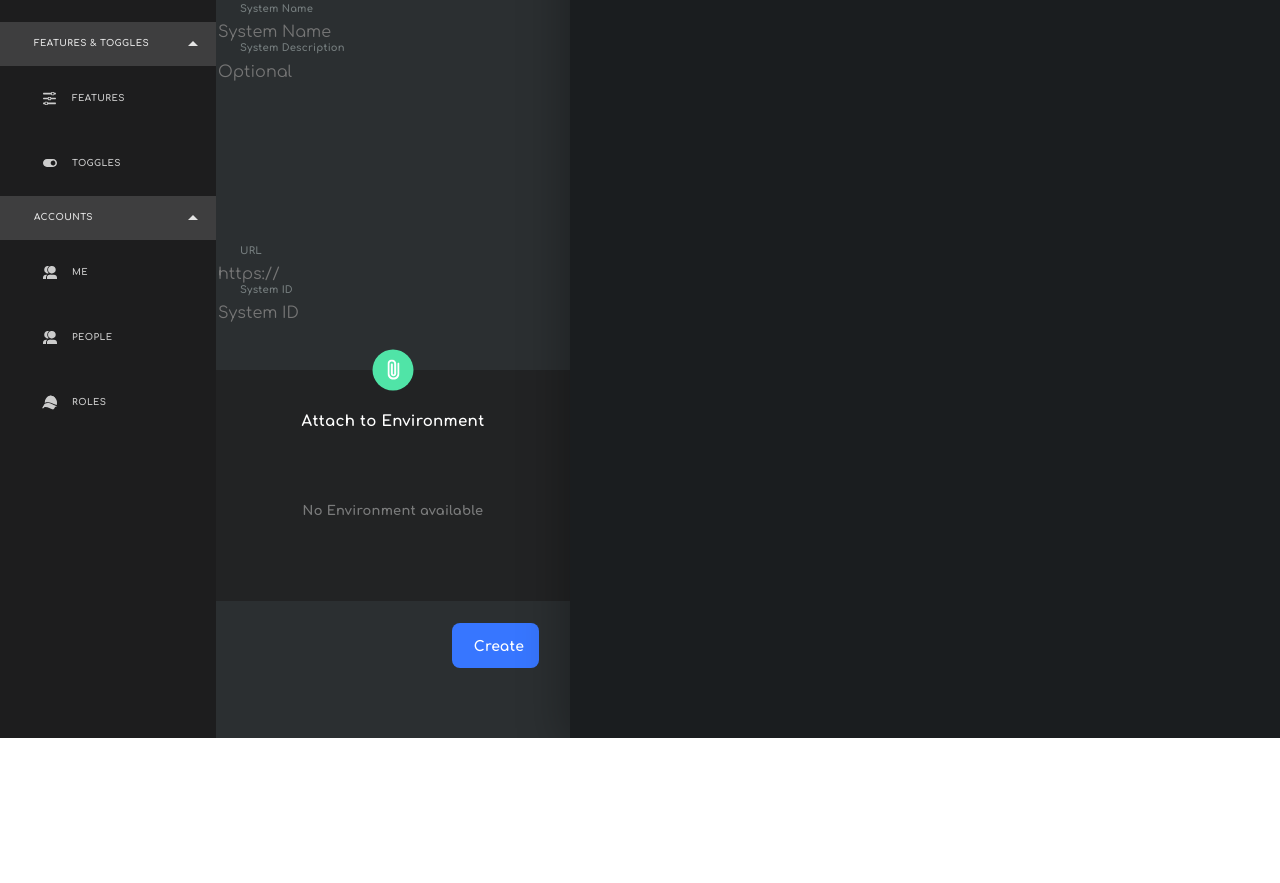
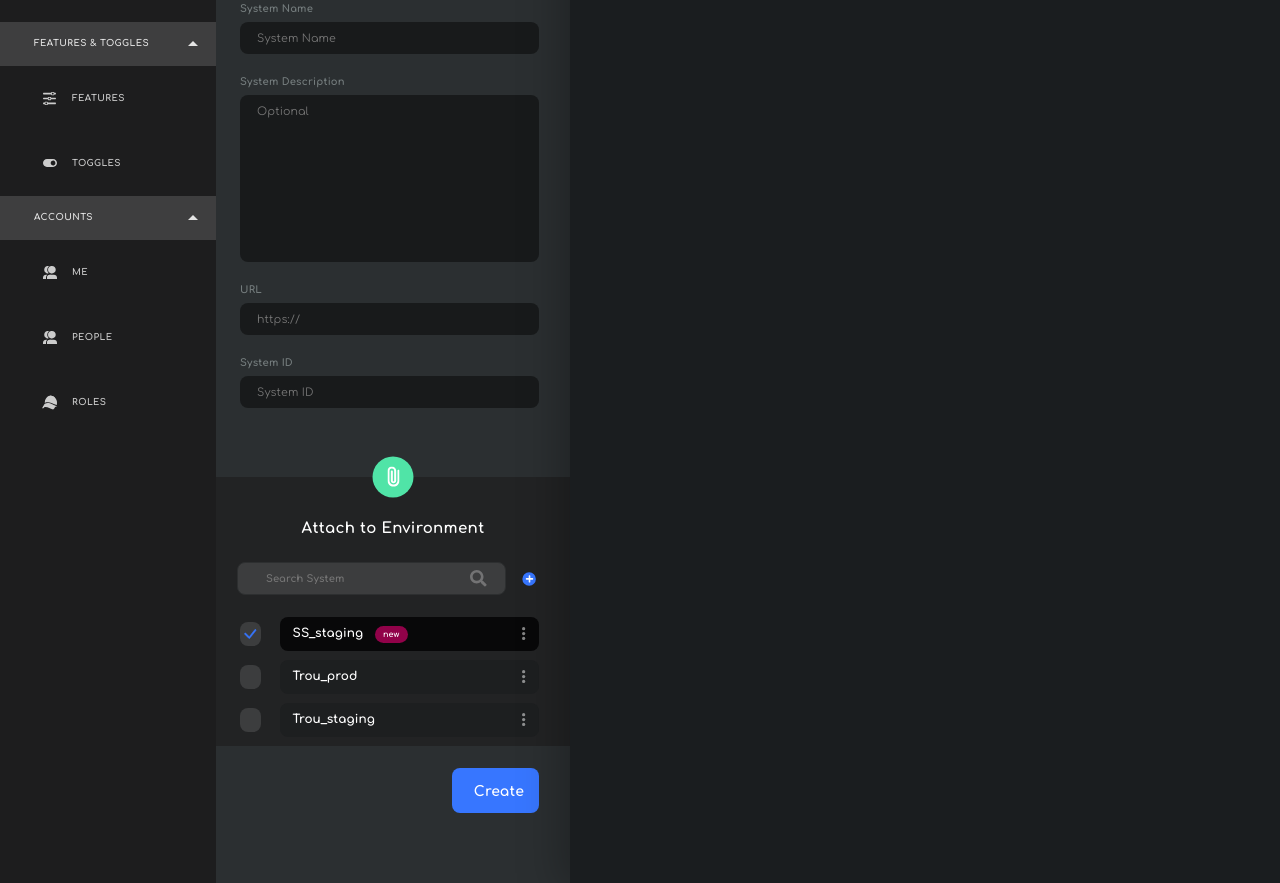
Before and after one commit to dennyangestipratama/web-mespo, a React (Create React App) app: page /create in a window 1280 px wide. Shown: the part 232-1115 px from the top of the page. Before the commit the page ends 970 px from the top, so only its background shows below. Built offline with nearby package versions, Linux system fonts and the light colour scheme.

Commit message:
environtment available

```diff
--- a/src/Screens/SystemEnvironment/Components/TabEnvironment.js
+++ b/src/Screens/SystemEnvironment/Components/TabEnvironment.js
@@ -13,6 +13,7 @@ const TabEnvironment = ({ setModalEnvironment }) => {
 	const [environment, setEnvironment] = useState(null)
 	const [isCheckShapestone, setCheckShapestone] = useState(true)
 	const [isCheck, setCheck] = useState(false)
+
 	return (
 		<div className='tabSystem'>
 			<div className='empty'>
--- a/src/Screens/SystemEnvironment/Components/TabSystem.js
+++ b/src/Screens/SystemEnvironment/Components/TabSystem.js
@@ -1,9 +1,20 @@
+import { useState, Fragment } from 'react'
+
 import Button from '@Components/Button'
 
 import { ReactComponent as IconInfo } from '@Assets/Icon/info.svg'
 import { ReactComponent as IconAttachment } from '@Assets/Icon/attachment.svg'
+import { ReactComponent as IconSearch } from '@Assets/Icon/search.svg'
+import { ReactComponent as IconAdd } from '@Assets/Icon/add.svg'
+import { ReactComponent as IconCheck } from '@Assets/Icon/check.svg'
+import { ReactComponent as IconMore } from '@Assets/Icon/more-vertical.svg'
 
 const TabSystem = ({ setModalSystem }) => {
+	const [system, setSystem] = useState(null)
+	const [checkSSStag, setCheckSSStag] = useState(true)
+	const [checkTrouProd, setCheckTrouProd] = useState(false)
+	const [checkTrouStag, setCheckTrouStag] = useState(false)
+
 	return (
 		<div className='tabSystem'>
 			<div className='empty'>
@@ -12,19 +23,60 @@ const TabSystem = ({ setModalSystem }) => {
 			</div>
 			<form>
 				<label htmlFor='system-name'>System Name</label>
-				<input type='text' id='system-name' placeholder='System Name' />
+				<input className='tabSystem__input' type='text' id='system-name' placeholder='System Name' />
 				<label htmlFor='system-description'>System Description</label>
-				<textarea id='system-description' cols='30' rows='10' placeholder='Optional' />
+				<textarea className='tabSystem__input' id='system-description' cols='30' rows='10' placeholder='Optional' />
 				<label htmlFor='url'>URL</label>
-				<input type='text' id='url' placeholder='https://' />
+				<input className='tabSystem__input' type='text' id='url' placeholder='https://' />
 				<label htmlFor='system-ID'>System ID</label>
-				<input type='text' id='system-ID' placeholder='System ID' />
+				<input className='tabSystem__input' type='text' id='system-ID' placeholder='System ID' />
 				<div className='attachment'>
 					<div className='attachment__icon'>
 						<IconAttachment />
 					</div>
 					<div className='title'>Attach to Environment</div>
-					<div className='info'>No Environment available</div>
+					{system ? (
+						<div className='info'>No Environment available</div>
+					) : (
+						<Fragment>
+							<div className='attachment__search'>
+								<div className='wrapper'>
+									<input type='text' placeholder='Search System' />
+									<IconSearch />
+								</div>
+								<IconAdd />
+							</div>
+							<div className='attachment__item'>
+								<div className='wrapper' onClick={() => setCheckSSStag(!checkSSStag)}>
+									{checkSSStag ? <IconCheck /> : null}
+								</div>
+								<div className={`item ${checkSSStag ? 'active' : ''}`}>
+									<div className='title'>
+										SS_staging <span>new</span>
+									</div>
+									<IconMore />
+								</div>
+							</div>
+							<div className='attachment__item'>
+								<div className='wrapper' onClick={() => setCheckTrouProd(!checkTrouProd)}>
+									{checkTrouProd ? <IconCheck /> : null}
+								</div>
+								<div className={`item ${checkTrouProd ? 'active' : ''}`}>
+									<div className='title'>Trou_prod</div>
+									<IconMore />
+								</div>
+							</div>
+							<div className='attachment__item'>
+								<div className='wrapper' onClick={() => setCheckTrouStag(!checkTrouStag)}>
+									{checkTrouStag ? <IconCheck /> : null}
+								</div>
+								<div className={`item ${checkTrouStag ? 'active' : ''}`}>
+									<div className='title'>Trou_staging</div>
+									<IconMore />
+								</div>
+							</div>
+						</Fragment>
+					)}
 				</div>
 			</form>
 			<Button text='Create' style={{ marginRight: '31px' }} onClick={() => setModalSystem(true)} />
--- a/src/Styles/Screens/_TabSystem.scss
+++ b/src/Styles/Screens/_TabSystem.scss
@@ -96,7 +96,6 @@
             letter-spacing: 0.02em;
             color: #FFFFFF;
             text-align: center;
-            margin-bottom: 74px;
             margin-top: 43px;
         }
 
@@ -107,6 +106,7 @@
             text-align: center;
             letter-spacing: 0.02em;
             color: rgba($color: #FFFFFF, $alpha: 0.4);
+            margin-top: 74px;
             margin-bottom: 83px;
         }
 
@@ -116,6 +116,7 @@
             padding-left: 21px;
             padding-right: 31px;
             margin-bottom: 22px;
+            margin-top: 25px;
 
             >svg {
                 cursor: pointer;
```
Also changed, not shown: 1 other file (tests, documents, lock files or other folders).
